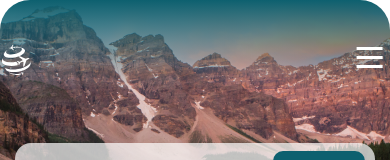
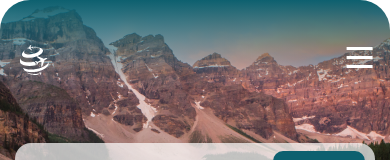
Before and after one commit to S4mm4ael/travel-site, a plain HTML site: page travel/index.html in a window 390 px wide. Shown: the top 160 px of the page. Drawn offline with Linux system fonts and the light colour scheme.

Commit message:
fix: minor margins

```diff
--- a/travel/css/style.css
+++ b/travel/css/style.css
@@ -892,10 +892,11 @@ footer {
   width: 29px;
   height: 30px;
   margin-top: 30px;
-  margin-left: 2px;
+  margin-left: 20px;
 }
 .burger {
   margin-top: 30px;
+  margin-right: 20px;
 }
 .credits {
   display: none;
```
